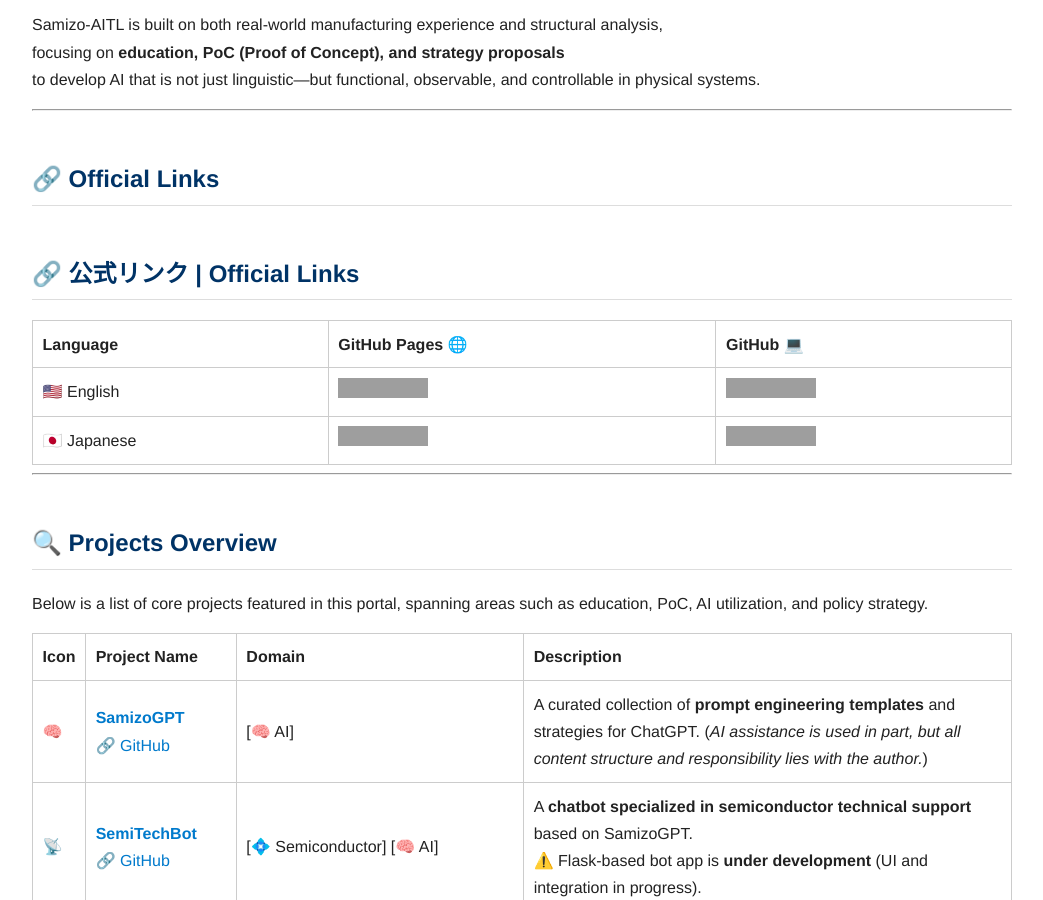
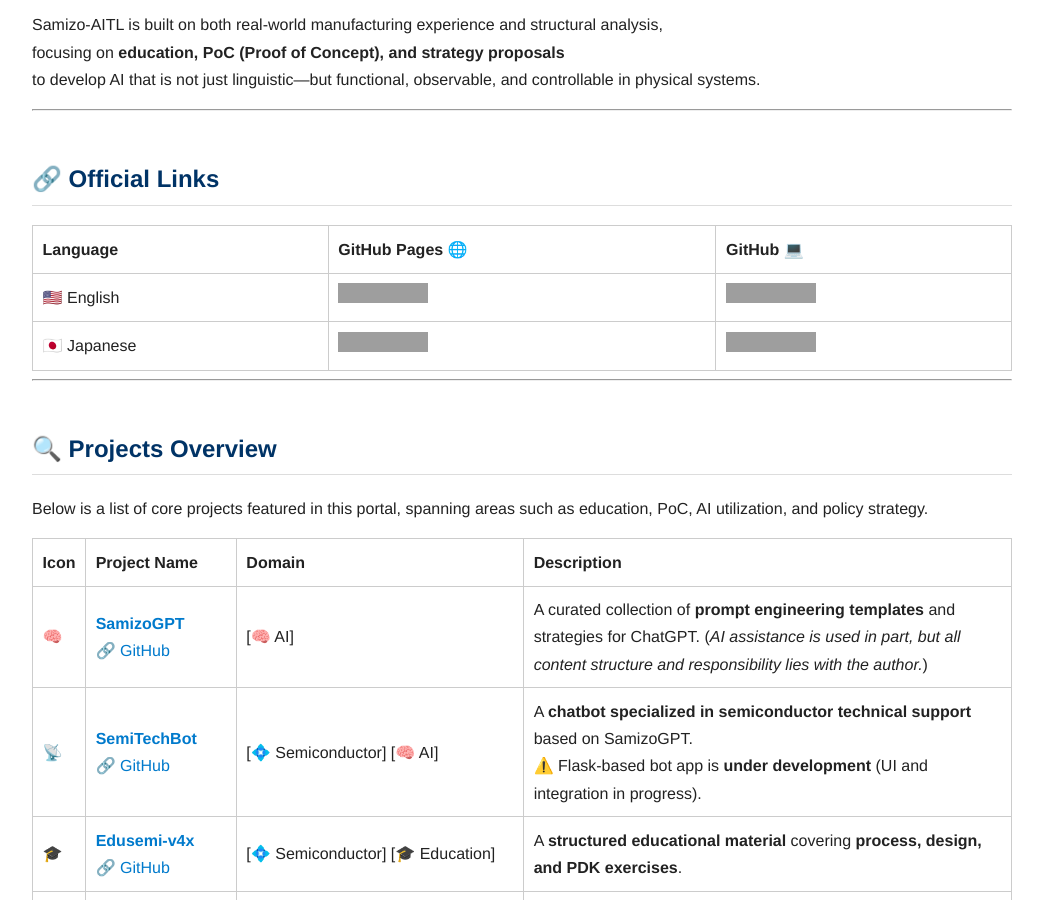
Before and after one commit to Samizo-AITL/Samizo-AITL.github.io, a Jekyll site: the page built from en/index.md, in a window 1280 px wide and 900 px high, scrolled down 374 px. Shown: the whole window, without its empty margins (118-1161 px from the left). Built offline with Jekyll 4.4.1, drawn with Linux system fonts in a browser that asks for light colours; grey boxes are pictures that could not be loaded.

Commit message:
Update index.md

```diff
--- a/en/index.md
+++ b/en/index.md
@@ -22,8 +22,6 @@
 ---
 
 ## 🔗 Official Links
-
-## 🔗 公式リンク | Official Links
 
 | Language | GitHub Pages 🌐 | GitHub 💻　|
 |--------------------|--------------|--------|
```
